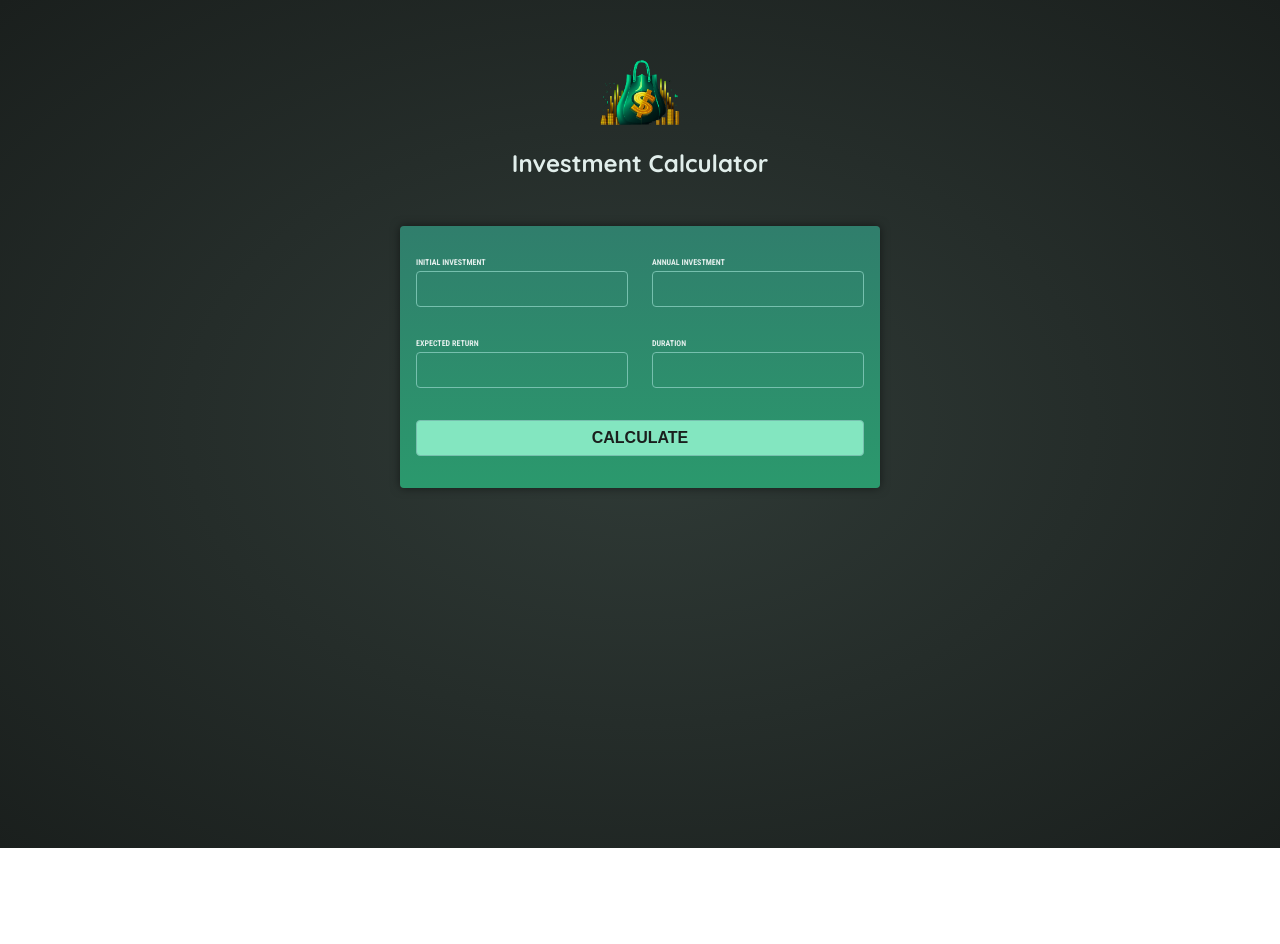
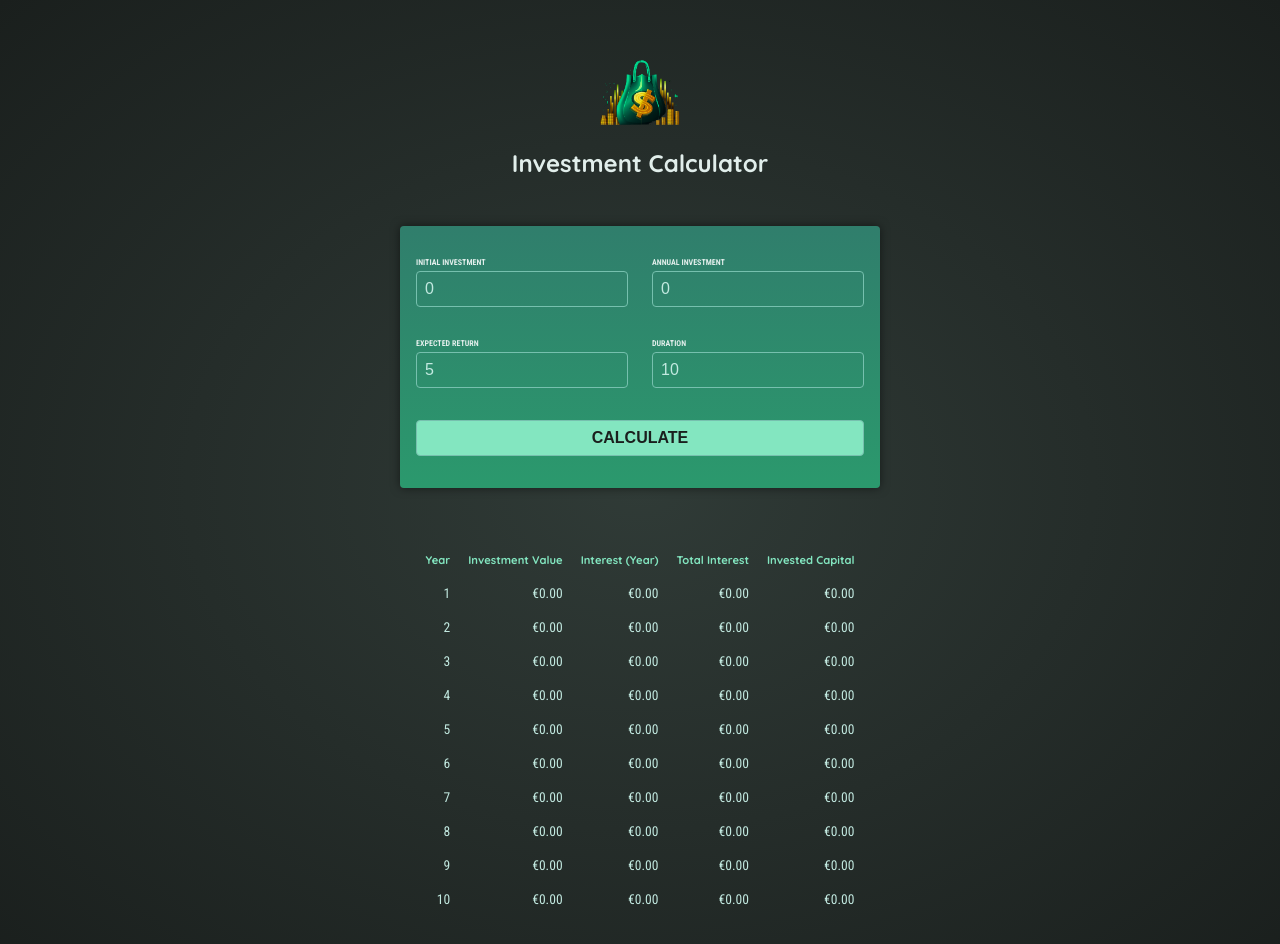
Before and after one commit to milatrma/angular-udemy-2-investment-calculator, an Angular app: page / in a window 1280 px wide. Both pictures are taken after a click on the button "CALCULATE". Shown: the top 944 px of the page. Before the commit the page ends 848 px from the top, so only its background shows below. Built offline with nearby package versions, Linux system fonts and the light colour scheme.

Commit message:
app.comp.htmol,ts; investmetment-input-model; investment-results.all; user-inupt.comp.all: changed acc chapters till 84. Formatting Output with a Pipe

```diff
--- a/src/app/app.component.html
+++ b/src/app/app.component.html
@@ -1,2 +1,3 @@
 <app-header></app-header>
-<app-user-input/>
+<app-user-input (calculate)="onCalculateInvestmentResults($event)"/>
+<app-investment-results [results]="resultData" />
--- a/src/app/app.component.ts
+++ b/src/app/app.component.ts
@@ -1,11 +1,48 @@
 import { Component } from '@angular/core';
 import { HeaderComponent } from './header/header.component';
-import { UserInputComponent } from "./user-input/user-input.component";
+import { UserInputComponent } from './user-input/user-input.component';
+import type { InvestmentInput } from './investment-input-model';
+import { InvestmentResultsComponent } from "./investment-results/investment-results.component";
 
 @Component({
   selector: 'app-root',
   standalone: true,
-  imports: [HeaderComponent, UserInputComponent],
+  imports: [HeaderComponent, UserInputComponent, InvestmentResultsComponent],
   templateUrl: './app.component.html',
 })
-export class AppComponent {}
+export class AppComponent {
+  resultData?: {
+    year: number;
+    interest: number;
+    valueEndOfYear: number;
+    annualInvestment: number;
+    totalInterest: number;
+    totalAmountInvested: number;
+  } [];
+
+  onCalculateInvestmentResults(data: InvestmentInput) {
+    const { initialInvestment, annualInvestment, expectedReturn, duration } =
+      data;
+    const annualData = [];
+    let investmentValue = initialInvestment;
+
+    for (let i = 0; i < duration; i++) {
+      const year = i + 1;
+      const interestEarnedInYear = investmentValue * (expectedReturn / 100);
+      investmentValue += interestEarnedInYear + annualInvestment;
+      const totalInterest =
+        investmentValue - annualInvestment * year - initialInvestment;
+      annualData.push({
+        year: year,
+        interest: interestEarnedInYear,
+        valueEndOfYear: investmentValue,
+        annualInvestment: annualInvestment,
+        totalInterest: totalInterest,
+        totalAmountInvested: initialInvestment + annualInvestment * year,
+      });
+    }
+
+    // return annualData;
+    this.resultData = annualData;
+  }
+}
--- /dev/null
+++ b/src/app/investment-input-model.ts
@@ -0,0 +1,6 @@
+export interface InvestmentInput {
+    initialInvestment: number;
+    duration: number;
+    expectedReturn: number;
+    annualInvestment: number;
+}
--- /dev/null
+++ b/src/app/investment-results/investment-results.component.css
@@ -0,0 +1,19 @@
+table {
+    max-width: 50rem;
+    margin: 2rem auto;
+    padding: 1rem;
+    table-layout: fixed;
+    border-spacing: 1rem;
+    text-align: right;
+  }
+
+  table thead {
+    font-size: 0.7rem;
+    color: #83e6c0;
+  }
+
+  table tbody {
+    font-family: "Roboto Condensed", sans-serif;
+    font-size: 0.85rem;
+    color: #c2e9e0;
+  }
--- /dev/null
+++ b/src/app/investment-results/investment-results.component.html
@@ -0,0 +1,26 @@
+@if (!results) {
+    <p class="center">Please enter some values and press "Calculate"</p>
+} @else {
+    <table>
+        <thead>
+            <tr>
+                <th>Year</th>
+                <th>Investment Value</th>
+                <th>Interest (Year)</th>
+                <th>Total Interest</th>
+                <th>Invested Capital</th>
+            </tr>
+        </thead>
+        <tbody>
+            @for (result of results; track result.year) {
+                <tr>
+                    <td>{{ result.year }}</td>
+                    <td>{{ result.valueEndOfYear | currency:"EUR" }}</td>
+                    <td>{{ result.interest | currency:"EUR" }}</td>
+                    <td>{{ result.totalInterest | currency:"EUR" }}</td>
+                    <td>{{ result.totalAmountInvested | currency:"EUR" }}</td>
+                </tr>
+            }
+        </tbody>
+    </table>
+}
--- a/src/app/user-input/user-input.component.html
+++ b/src/app/user-input/user-input.component.html
@@ -2,21 +2,41 @@
   <div class="input-group">
     <p>
       <label for="initial-investment">Initial Investment</label>
-            <input id="initial-investment" type="number">
+      <input
+        id="initial-investment"
+        name="initial-investment"
+        type="number"
+        [(ngModel)]="enteredInitialInvestment"
+      />
     </p>
     <p>
       <label for="annual-investment">Annual Investment</label>
-            <input id="annual-investment" type="number">
+      <input
+        id="annual-investment"
+        name="annual-investment"
+        type="number"
+        [(ngModel)]="enteredAnnualInvestment"
+      />
     </p>
   </div>
   <div class="input-group">
     <p>
       <label for="expected-return">Expected Return</label>
-            <input id="expected-return" type="number">
+      <input
+        id="expected-return"
+        name="expected-return"
+        type="number"
+        [(ngModel)]="enteredExpectedReturn"
+      />
     </p>
     <p>
       <label for="duration">Duration</label>
-            <input id="duration" type="number">
+      <input
+        id="duration"
+        name="duration"
+        type="number"
+        [(ngModel)]="enteredDuration"
+      />
     </p>
   </div>
   <p>
--- a/src/app/user-input/user-input.component.ts
+++ b/src/app/user-input/user-input.component.ts
@@ -1,5 +1,6 @@
-import { Component } from '@angular/core';
+import { Component, EventEmitter, Output } from '@angular/core';
 import { FormsModule } from '@angular/forms';
+import type{ InvestmentInput } from '../investment-input-model';
 
 @Component({
   selector: 'app-user-input',
@@ -9,7 +10,18 @@
   styleUrl: './user-input.component.css',
 })
 export class UserInputComponent {
+  @Output() calculate = new EventEmitter<InvestmentInput>();
+  enteredInitialInvestment ='0';
+  enteredAnnualInvestment ='0';
+  enteredExpectedReturn ='5';
+  enteredDuration = '10';
+
   onSubmit() {
-    console.log('SUMBITTED!');
+    this.calculate.emit({
+      initialInvestment: +this.enteredInitialInvestment,
+      duration: +this.enteredDuration,
+      expectedReturn: + this.enteredExpectedReturn,
+      annualInvestment: + this.enteredAnnualInvestment
+    });
   }
 }
```
Also changed, not shown: src/app/investment-results/investment-results.component.ts (added, +27 -0 lines). Lines whose indentation alone changed are shown as unchanged.
